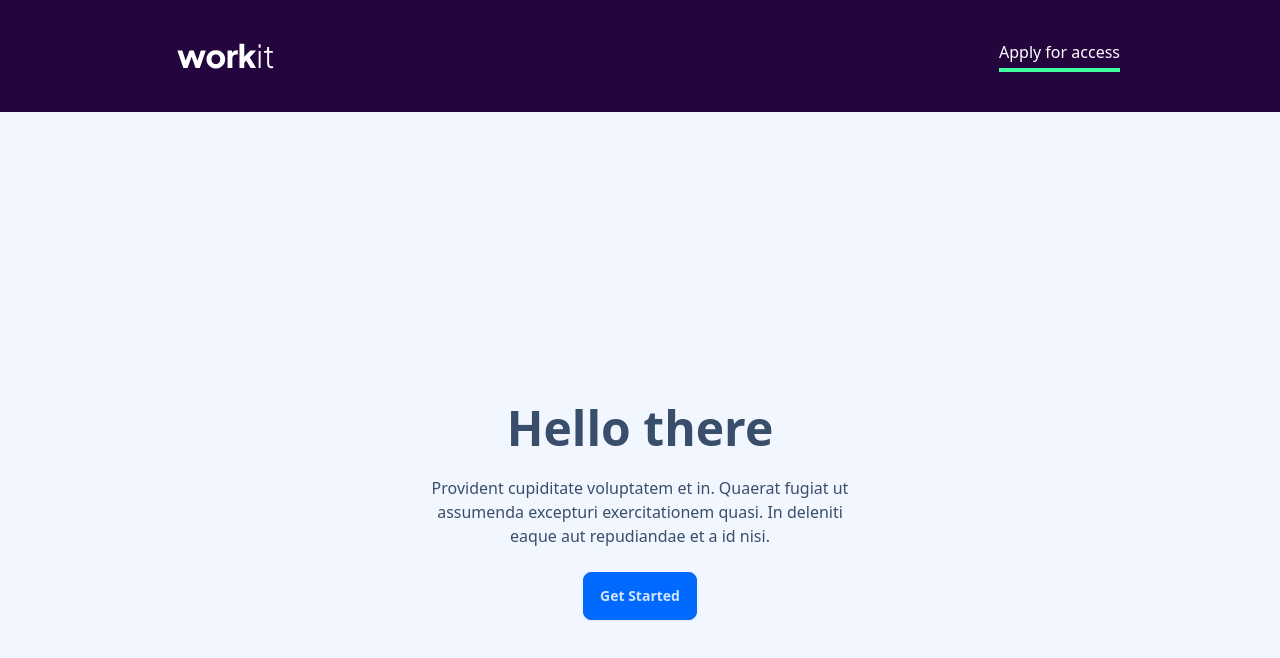
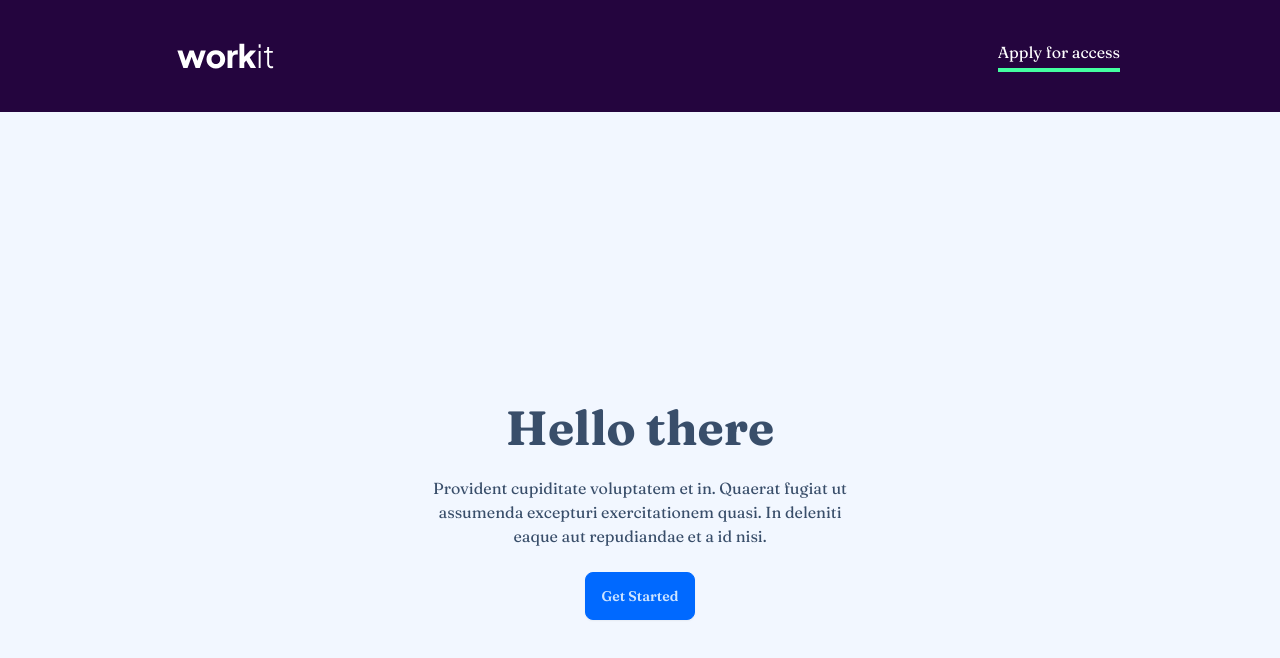
Before and after one commit to Hcmwebs/workit-landing-page, a React (Vite) app: page / in a window 1280 px wide. Shown: the top 658 px of the page. Built offline with nearby package versions, Linux system fonts and the light colour scheme.

Commit message:
rendered the fonts

```diff
--- a/src/index.css
+++ b/src/index.css
@@ -2,6 +2,11 @@
 @tailwind components;
 @tailwind utilities;
 
+@layer base {
+	html {
+		font-family: 'Fraunces', serif;
+	}
+}
 @layer components {
 	.align-element {
 		@apply w-full max-w-[1440px] py-8 px-4 md:px-10 lg:px-40;
```
